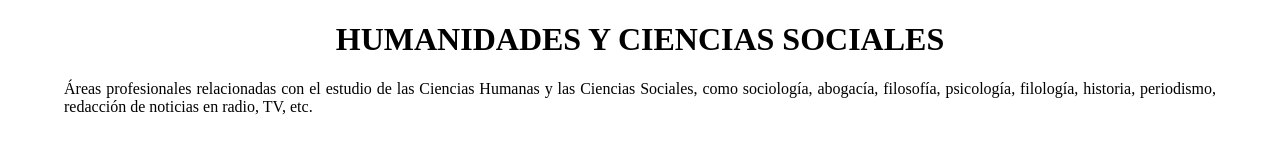
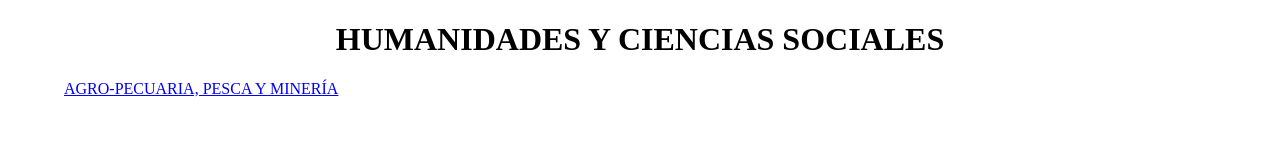
Before and after one commit to adrianrs2510/App, a plain HTML site: page Index.html in a window 1280 px wide. Drawn offline with Linux system fonts and the light colour scheme.

Commit message:
index prueba

```diff
--- a/Index.html
+++ b/Index.html
@@ -12,10 +12,6 @@
     </head>
     <body>
         <h1>HUMANIDADES Y CIENCIAS SOCIALES</h1>
-        <p>
-        Áreas profesionales relacionadas con el estudio de las Ciencias Humanas y las
-        Ciencias Sociales, como sociología, abogacía, filosofía, psicología, filología, historia,
-        periodismo, redacción de noticias en radio, TV, etc.
-        </p>
+        <a href="./AGRO-PECUARIA, PESCA Y MINERÍA.html">AGRO-PECUARIA, PESCA Y MINERÍA</a>
     </body>
 </html>
```
